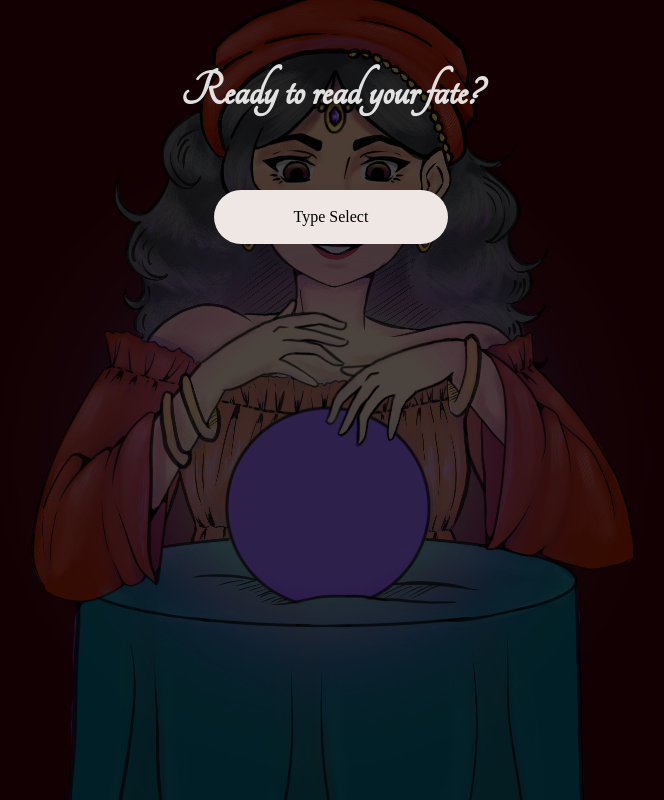
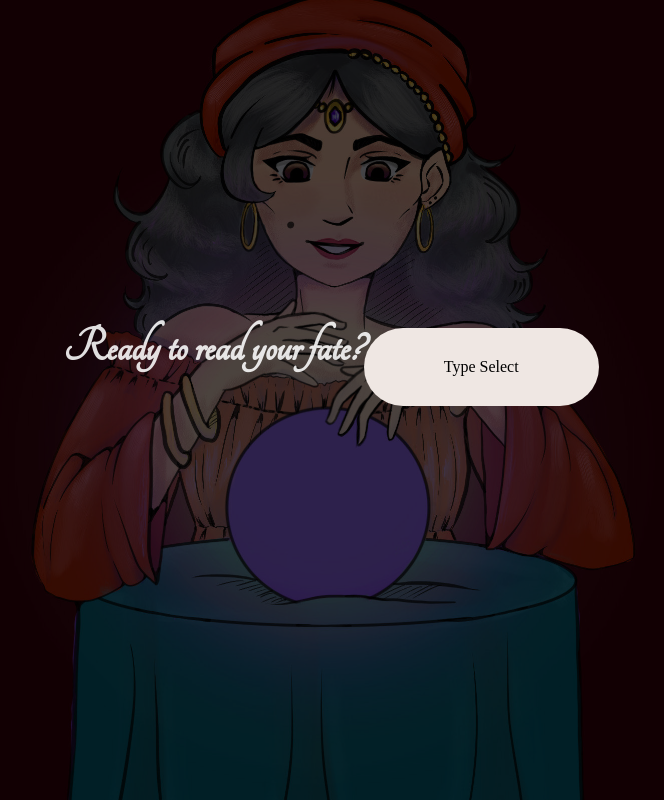
Before and after one commit to ArturMigulea/Tarot-Reading, a React (Vite) app: page /#/ in a window 1280 px wide. Shown: the whole page, without its empty margins (309-973 px from the left). Built offline with nearby package versions, Linux system fonts and the light colour scheme; a web font is replaced by a local one.

Commit message:
Update Title.jsx

```diff
--- a/src/Screens/Title.jsx
+++ b/src/Screens/Title.jsx
@@ -7,6 +7,7 @@ function Title() {
 
     return (
         <div className='ScreenContainer gypsy-bg-img bg-img'>
+            <div style={{ marginTop: "20%", display: "flex", justifyContent: "center" }}>
                 <h1>Ready to read your fate?</h1>
 
                 <MultiUseButton
@@ -18,6 +19,7 @@ function Title() {
                     ]}
                 />
             </div>
+        </div>
     )
 }
 
```
Lines whose indentation alone changed are shown as unchanged.
